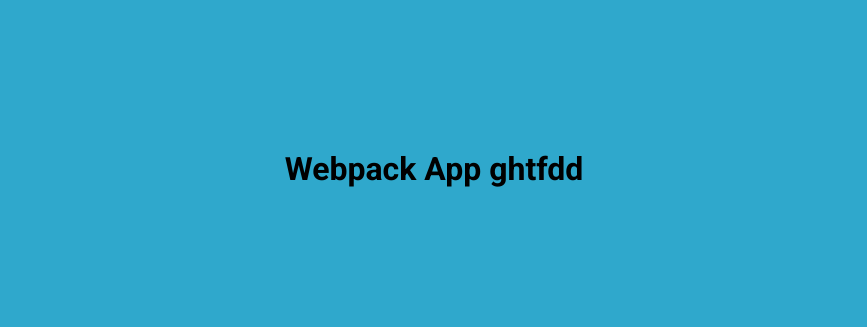
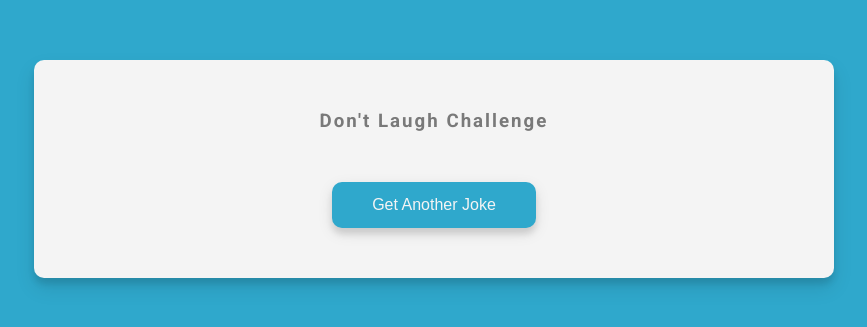
Before and after one commit to jonphob/Webpack_Starter, a plain HTML site: page index.html in a window 1280 px wide. Shown: the part 231-558 px from the top of the page, without its empty margins (206-1073 px from the left). Drawn offline with Linux system fonts and the light colour scheme.

```diff
--- a/index.html
+++ b/index.html
@@ -4,10 +4,13 @@
   <meta charset="UTF-8">
   <meta http-equiv="X-UA-Compatible" content="IE=edge">
   <meta name="viewport" content="width=device-width, initial-scale=1.0">
-  <title>Webpack App</title>
-</head>
+  <title>Dad Joke Generator</title>
+<script defer src="bundlef21ad20c7d5e8dbe7f2a.js"></script></head>
 <body>
-  <h1>Webpack App ghtfdd</h1>
-<script src="./bundle.js"></script>
+  <div class="container">
+    <h3>Don't Laugh Challenge</h3>
+    <div id="joke" class="joke"></div>
+    <button id="jokeBtn" class="btn">Get Another Joke</button>
+  </div>
 </body>
 </html>
```
Also changed, not shown: bundlef21ad20c7d5e8dbe7f2a.js (renamed from bundle.js).
